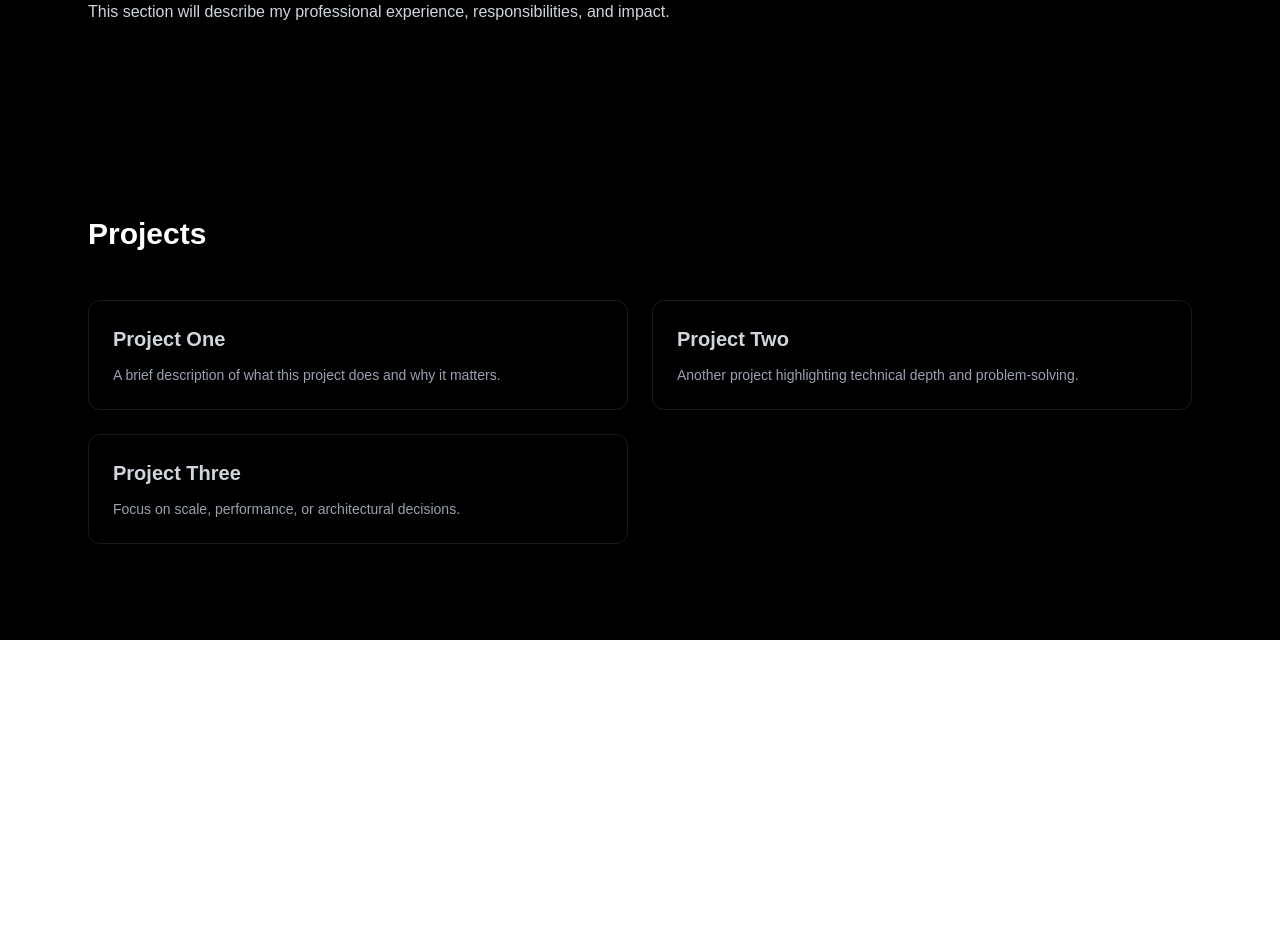
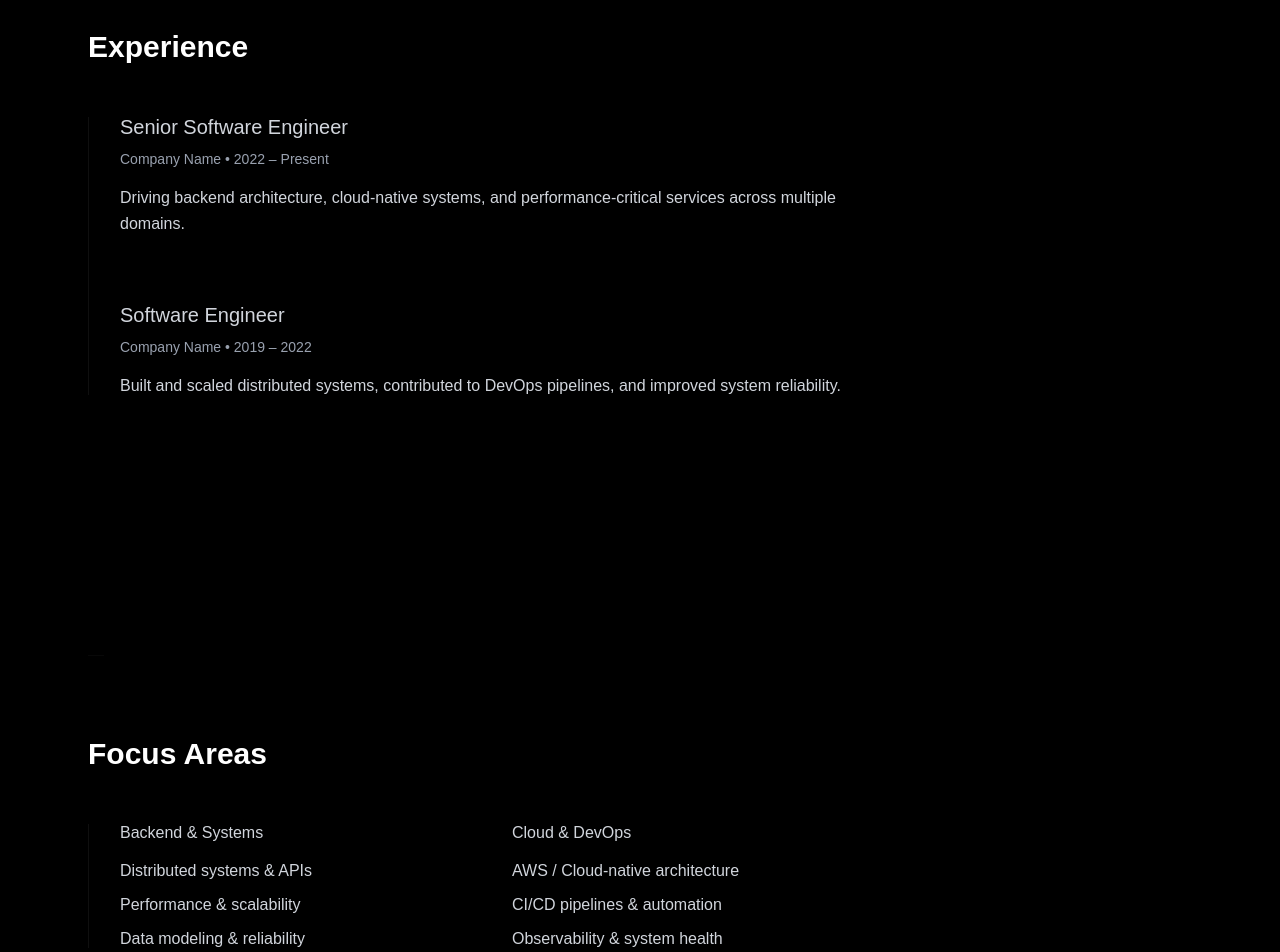
Before and after one commit to MohanaSaravananKumaresan/myportfolio, a Next.js app: page / in a window 1280 px wide. Shown: the part 980-1932 px from the top of the page. Before the commit the page ends 1620 px from the top, so only its background shows below. Built offline with nearby package versions, Linux system fonts and the light colour scheme.

Commit message:
CV partial integration

```diff
--- a/app/page.tsx
+++ b/app/page.tsx
@@ -10,14 +10,64 @@ export default function Home() {
             <Hero/>
 
             <Section id="experience" title="Experience">
-                <p>
-                    This section will describe my professional experience,
-                    responsibilities, and impact.
-                </p>
+                <div className="space-y-16">
+                    <div>
+                        <h3 className="text-xl font-medium mb-2">
+                            Senior Software Engineer
+                        </h3>
+                        <p className="text-sm text-gray-400 mb-4">
+                            Company Name • 2022 – Present
+                        </p>
+                        <p>
+                            Driving backend architecture, cloud-native systems,
+                            and performance-critical services across multiple domains.
+                        </p>
+                    </div>
+
+                    <div>
+                        <h3 className="text-xl font-medium mb-2">
+                            Software Engineer
+                        </h3>
+                        <p className="text-sm text-gray-400 mb-4">
+                            Company Name • 2019 – 2022
+                        </p>
+                        <p>
+                            Built and scaled distributed systems, contributed to
+                            DevOps pipelines, and improved system reliability.
+                        </p>
+                    </div>
+                </div>
             </Section>
 
-            <Section id="projects" title="Projects">
-                <div className="grid grid-cols-1 md:grid-cols-2 gap-6">
+            <Section id="skills" title="Focus Areas">
+                <div className="grid grid-cols-1 md:grid-cols-2 gap-12">
+                    <div>
+                        <h4 className="font-medium mb-3">Backend & Systems</h4>
+                        <ul className="space-y-2 text-gray-300">
+                            <li>Distributed systems & APIs</li>
+                            <li>Performance & scalability</li>
+                            <li>Data modeling & reliability</li>
+                        </ul>
+                    </div>
+
+                    <div>
+                        <h4 className="font-medium mb-3">Cloud & DevOps</h4>
+                        <ul className="space-y-2 text-gray-300">
+                            <li>AWS / Cloud-native architecture</li>
+                            <li>CI/CD pipelines & automation</li>
+                            <li>Observability & system health</li>
+                        </ul>
+                    </div>
+                </div>
+            </Section>
+
+
+            <Section id="projects" title="Selected Work" subtle>
+                <p className="mb-12 text-gray-400 max-w-3xl">
+                    A selection of projects where I focused on solving
+                    non-trivial engineering problems with long-term impact.
+                </p>
+            <div className="grid grid-cols-1 md:grid-cols-2 gap-6">
                     <ProjectCard
                         title="Project One"
                         description="A brief description of what this project does and why it matters."
@@ -32,6 +82,48 @@ export default function Home() {
                     />
                 </div>
             </Section>
+
+            <Section id="contact" title="Let’s Talk" subtle>
+                <div className="space-y-6">
+                    <p>
+                        If you’ve made it this far, you probably have something
+                        specific in mind. I’m always open to conversations around
+                        engineering challenges, system design, and impactful work.
+                    </p>
+
+                    <div className="flex flex-wrap gap-4">
+                        <a
+                            href="mailto:your.email@example.com"
+                            className="px-6 py-3 rounded-full bg-indigo-500 text-white font-medium hover:bg-indigo-600 transition"
+                        >
+                            Email Me
+                        </a>
+
+                        <a
+                            href="#"
+                            className="px-6 py-3 rounded-full border border-white/20 hover:border-indigo-400 transition"
+                        >
+                            Download CV
+                        </a>
+                    </div>
+                </div>
+            </Section>
+
+            <footer className="mt-32 py-12 border-t border-white/10">
+                <div className="max-w-6xl mx-auto px-6 flex flex-col md:flex-row justify-between items-center gap-6">
+                    <p className="text-sm text-gray-400">
+                        © {new Date().getFullYear()} Your Name. All rights reserved.
+                    </p>
+
+                    <div className="flex gap-6 text-sm">
+                        <a href="#" className="hover:text-indigo-400 transition">GitHub</a>
+                        <a href="#" className="hover:text-indigo-400 transition">LinkedIn</a>
+                        <a href="mailto:your.email@example.com" className="hover:text-indigo-400 transition">
+                            Email
+                        </a>
+                    </div>
+                </div>
+            </footer>
         </main>
     );
 }
--- a/components/Hero.tsx
+++ b/components/Hero.tsx
@@ -45,7 +45,7 @@ export default function Hero() {
                     className="text-sm uppercase tracking-widest text-indigo-400 mb-4"
                 >
 
-                    Personal Portfolio
+                    Senior Backend Engineer
                 </motion.p>
 
                 <motion.h1
@@ -61,10 +61,10 @@ export default function Hero() {
 
                 <motion.p
                     variants={itemVariants}
-                    className="text-gray-400 text-lg mb-10"
+                    className="text-gray-400 text-lg mb-10 max-w-2xl mx-auto leading-relaxed"
                 >
 
-                    A space to showcase my work, thinking, and engineering journey.
+                A space to showcase my work, thinking, and engineering journey.
                 </motion.p>
 
                 <motion.div
--- a/components/Section.tsx
+++ b/components/Section.tsx
@@ -1,45 +1,50 @@
 "use client";
 
 import {motion, Variants} from "framer-motion";
-
-const sectionVariants: Variants = {
-    hidden: {
-        opacity: 0,
-        y: 40,
-    },
-    visible: {
-        opacity: 1,
-        y: 0,
-        transition: {
-            duration: 0.6,
-            ease: "easeOut",
-        },
-    },
-};
 
 type SectionProps = {
     id: string;
     title: string;
     children: React.ReactNode;
+    subtle?: boolean;
 };
 
-export default function Section({id, title, children}: SectionProps) {
+const sectionVariants: Variants = {
+    hidden: {opacity: 0, y: 40},
+    visible: {
+        opacity: 1,
+        y: 0,
+        transition: {duration: 0.6, ease: "easeOut"},
+    },
+};
+
+export default function Section({
+                                    id,
+                                    title,
+                                    children,
+                                    subtle = false,
+                                }: SectionProps) {
     return (
         <motion.section
             id={id}
-            className="max-w-6xl mx-auto px-6 py-24"
             variants={sectionVariants}
             initial="hidden"
             whileInView="visible"
             viewport={{once: true, amount: 0.2}}
+            className={subtle ? "bg-white/[0.02]" : ""}
         >
+            <div className="max-w-6xl mx-auto px-6 py-32">
+                <div className="w-4 h-px bg-white/[0.03] mb-20" />
+                <h2 className="text-3xl font-semibold mb-12">
+                    {title}
+                </h2>
 
-            <h2 className="text-3xl font-semibold mb-12">
-                {title}
-            </h2>
+                <div className="relative max-w-3xl pl-8 leading-relaxed text-gray-300">
+                    {/* timeline rail */}
+                    <div className="absolute left-0 top-1 bottom-1 w-px bg-white/[0.06]" />
+                    {children}
+                </div>
 
-            <div className="text-gray-300">
-                {children}
             </div>
         </motion.section>
     );
```
